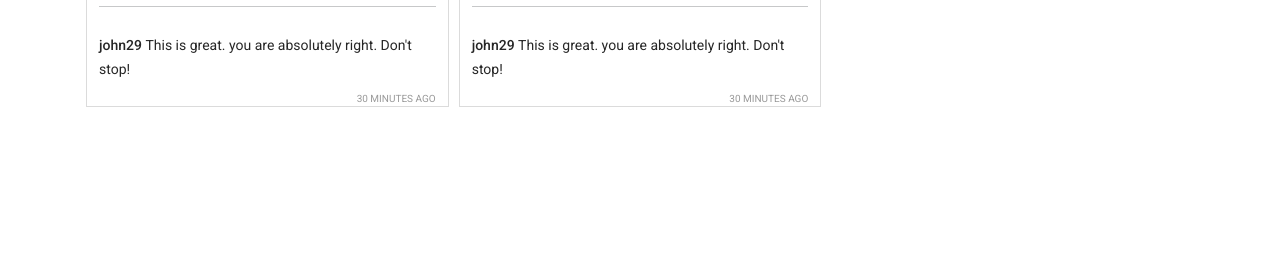
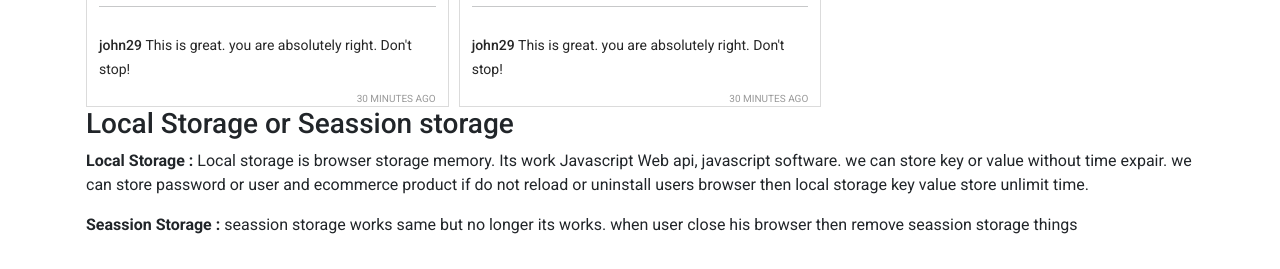
Before and after one commit to mollikacomputer/insta-shohor, a plain HTML site: page index.html in a window 1280 px wide. Shown: the part 1425-1694 px from the top of the page. Before the commit the page ends 1548 px from the top, so only its background shows below. Drawn offline with nearby package versions, Linux system fonts and the light colour scheme.

Commit message:
added  local storage and seassion starage section

```diff
--- a/index.html
+++ b/index.html
@@ -76,6 +76,12 @@
             <div id="reported">
                 <h1>Reported posts</h1>
             </div>
+            <section>
+                <h3> Local Storage or Seassion storage</h3>
+                <p> <b> Local Storage :</b> Local storage is browser storage memory. Its work Javascript Web api, javascript software. we can store key or value without time expair. we can store password or user and ecommerce product if do not reload or uninstall users browser then local storage key value store unlimit time.  </p>
+                <p><b> Seassion Storage :</b> seassion storage works same but no longer its works. when user close his browser then remove seassion storage things </p>
+
+            </section>
         </main>
         <footer></footer>
 
```
